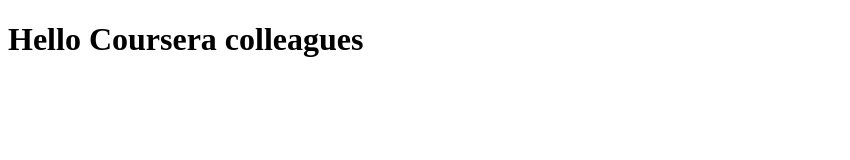
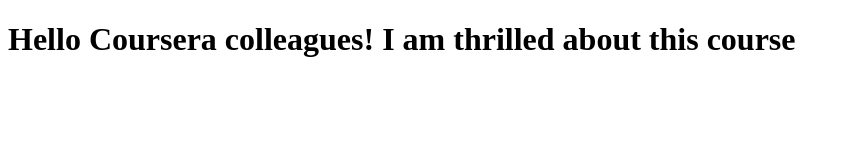
Before and after one commit to mmeissa/coursera-test, a plain HTML site: page index.html in a window 1280 px wide. Shown: the whole page, without its empty margins (0-850 px from the left). Drawn offline with Linux system fonts and the light colour scheme.

Commit message:
Next version of web file

```diff
--- a/index.html
+++ b/index.html
@@ -5,7 +5,7 @@
       <title>Hello Coursera from Moh Eissa</title>
   </head>
   <body>
-      <h1>Hello Coursera colleagues</h1>
+      <h1>Hello Coursera colleagues! I am thrilled about this course</h1>
 
   </body>
 </html>
```
